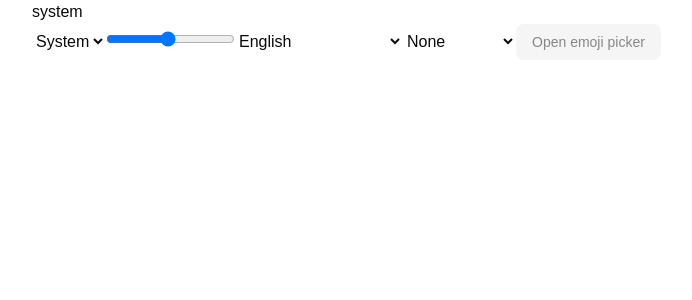
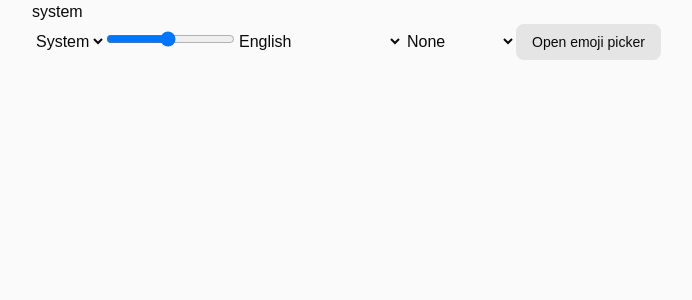
Before and after one commit to seventh-ark/frimousse, a Next.js app in the folder site/: page / in a window 1280 px wide. Shown: the top 300 px of the page, without its empty margins (256-948 px from the left). Built offline with nearby package versions, Linux system fonts and the light colour scheme; a web font is replaced by a local one.

Commit message:
Rely on Tailwind colors

```diff
--- a/site/src/app/styles.css
+++ b/site/src/app/styles.css
@@ -5,48 +5,19 @@
 @custom-variant dark (&:is(.dark *));
 
 :root {
-  --background: oklch(1 0 0);
-  --foreground: oklch(0.145 0 0);
-  --card: oklch(1 0 0);
-  --card-foreground: oklch(0.145 0 0);
-  --popover: oklch(1 0 0);
-  --popover-foreground: oklch(0.145 0 0);
-  --primary: oklch(0.205 0 0);
-  --primary-foreground: oklch(0.985 0 0);
-  --secondary: oklch(0.97 0 0);
-  --secondary-foreground: oklch(0.62 0 0);
-  --muted: oklch(0.97 0 0);
-  --muted-foreground: oklch(0.65 0 0);
-  --accent: oklch(0.715 0.143 215.221);
-  --accent-foreground: oklch(0.205 0 0);
-  --destructive: oklch(0.577 0.245 27.325);
-  --destructive-foreground: oklch(0.577 0.245 27.325);
-  --border: oklch(0.922 0 0);
-  --input: oklch(0.922 0 0);
-  --ring: oklch(0.87 0 0);
+  --background: var(--color-neutral-50);
+  --foreground: var(--color-neutral-950);
+  --primary: var(--color-neutral-950);
+  --primary-foreground: var(--color-neutral-50);
+  --secondary: var(--color-neutral-200);
+  --secondary-foreground: var(--color-neutral-600);
+  --muted: var(--color-neutral-200);
+  --muted-foreground: var(--color-neutral-400);
+  --accent: var(--color-rose-500);
+  --accent-foreground: var(--color-neutral-50);
+  --border: var(--color-neutral-200);
+  --ring: var(--color-neutral-400);
   --radius: 0.625rem;
-}
-
-.dark {
-  --background: oklch(0.145 0 0);
-  --foreground: oklch(0.985 0 0);
-  --card: oklch(0.145 0 0);
-  --card-foreground: oklch(0.985 0 0);
-  --popover: oklch(0.145 0 0);
-  --popover-foreground: oklch(0.985 0 0);
-  --primary: oklch(0.985 0 0);
-  --primary-foreground: oklch(0.205 0 0);
-  --secondary: oklch(0.269 0 0);
-  --secondary-foreground: oklch(0.87 0 0);
-  --muted: oklch(0.269 0 0);
-  --muted-foreground: oklch(0.55 0 0);
-  --accent: oklch(0.623 0.214 259.815);
-  --accent-foreground: oklch(0.985 0 0);
-  --destructive: oklch(0.396 0.141 25.723);
-  --destructive-foreground: oklch(0.637 0.237 25.331);
-  --border: oklch(0.269 0 0);
-  --input: oklch(0.269 0 0);
-  --ring: oklch(0.439 0 0);
 }
 
 @theme inline {
@@ -55,10 +26,6 @@
 
   --color-background: var(--background);
   --color-foreground: var(--foreground);
-  --color-card: var(--card);
-  --color-card-foreground: var(--card-foreground);
-  --color-popover: var(--popover);
-  --color-popover-foreground: var(--popover-foreground);
   --color-primary: var(--primary);
   --color-primary-foreground: var(--primary-foreground);
   --color-secondary: var(--secondary);
@@ -85,6 +52,9 @@
   body {
     @apply bg-background text-foreground font-sans antialiased;
   }
+  strong {
+    @apply font-medium text-foreground;
+  }
 }
 
 @utility container {
--- a/site/src/components/ui/button.tsx
+++ b/site/src/components/ui/button.tsx
@@ -10,8 +10,7 @@ const buttonVariants = cva(
     variants: {
       variant: {
         default: "bg-primary text-primary-foreground hover:bg-primary/90",
-        secondary:
-          "bg-secondary text-secondary-foreground hover:bg-secondary/80",
+        secondary: "bg-secondary hover:bg-secondary/80",
         ghost: "hover:bg-muted",
         link: "text-primary underline-offset-4 hover:underline",
       },
```
